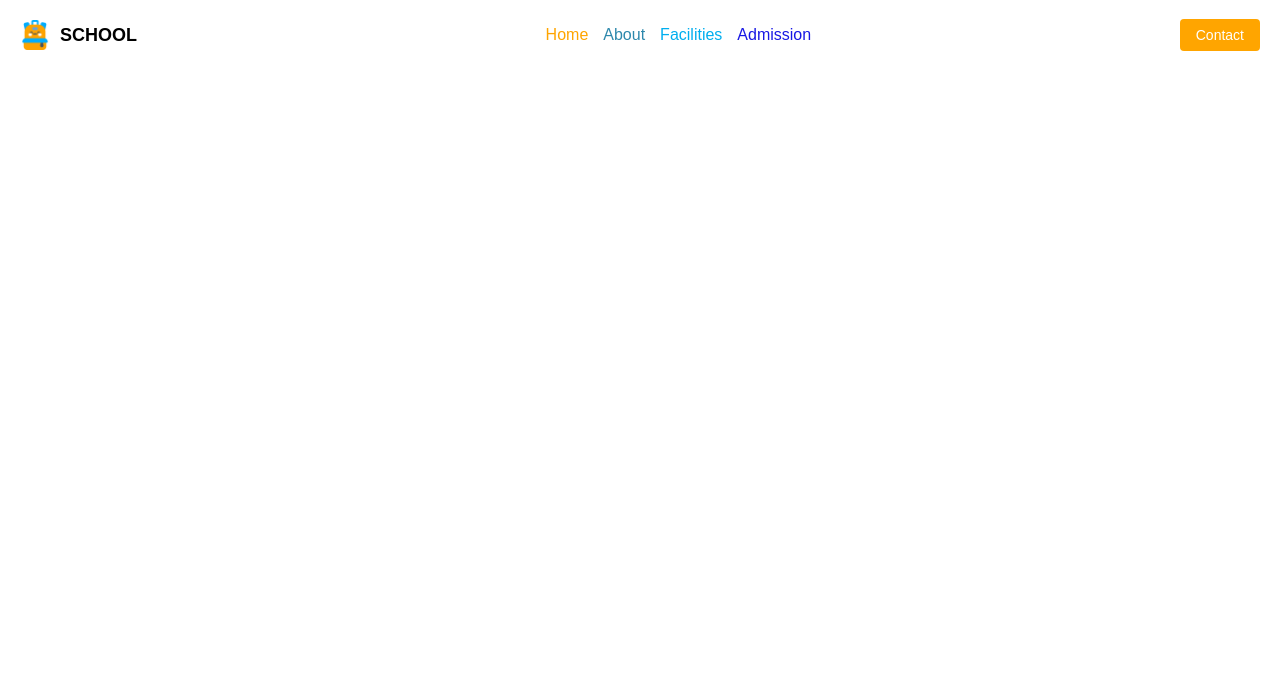
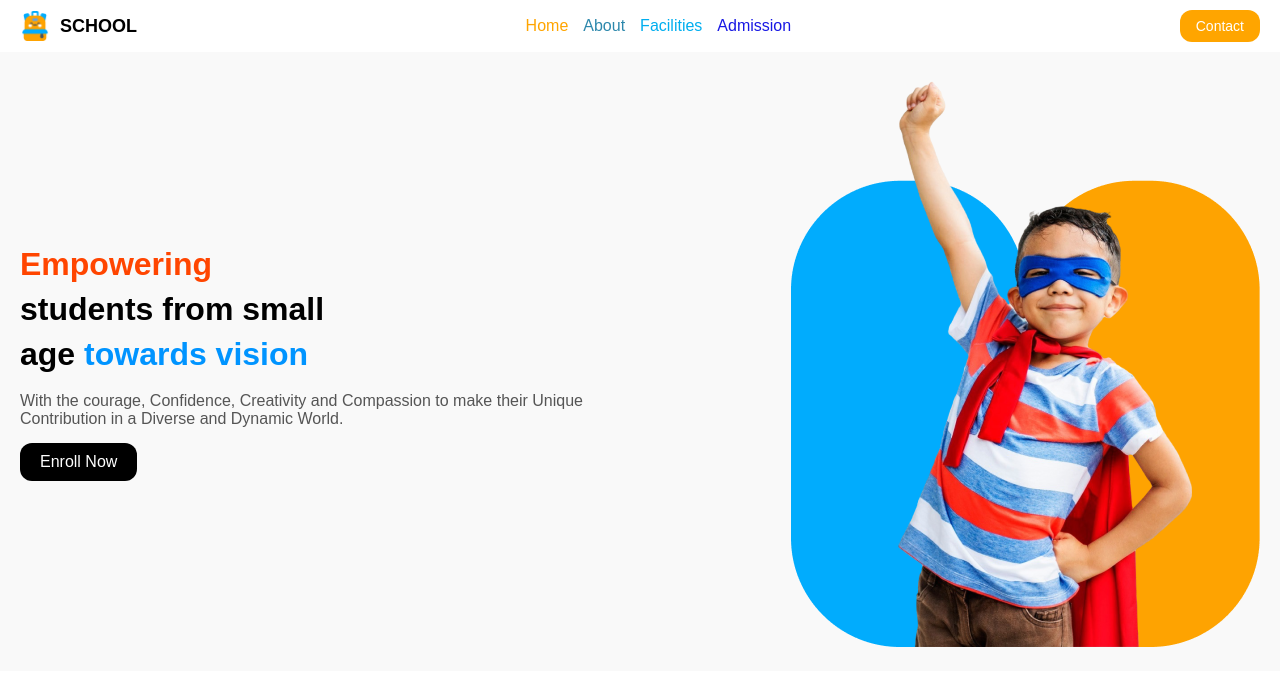
Before and after one commit to mahiii062/Assignment2, a plain HTML site: page index.html in a window 1280 px wide. Drawn offline with Linux system fonts and the light colour scheme.

Commit message:
second commit

```diff
--- a/index.html
+++ b/index.html
@@ -25,6 +25,23 @@
             <span>&#9776;</span>
         </div>
     </nav>
+
+    <section>
+        <div class="banner">
+            <div class="content">
+                <h1>
+                    <span class="hl-orange">Empowering</span> <br>students from small<br>age
+                    <span class="hl-blue">towards vision</span>
+                </h1>
+                <p>With the courage, Confidence, Creativity and Compassion to make their Unique Contribution in a
+                    Diverse and Dynamic World.</p>
+                <button>Enroll Now</button>
+            </div>
+            <div class="image">
+                <img src="assets/hero-kids.png" alt="Child dressed as superhero">
+            </div>
+        </div>
+    </section>
 </body>
 
 </html>
--- a/style/styles.css
+++ b/style/styles.css
@@ -33,6 +33,7 @@ body {
     display: flex;
     list-style: none;
     gap: 15px;
+    cursor: pointer;
 }
 
 .yel {
@@ -51,14 +52,7 @@ body {
     color: rgb(24, 24, 228);
 }
 
-.nav-links a {
-    text-decoration: none;
-    font-size: 14px;
-    color: black;
-    transition: color 0.3s ease;
-}
-
-.nav-links a:hover {
+.nav-links li:hover {
     color: #00AEEF;
 }
 
@@ -68,13 +62,12 @@ body {
     color: white;
     font-size: 14px;
     padding: 8px 16px;
-    border-radius: 4px;
+    border-radius: 12px;
     cursor: pointer;
-    transition: background-color 0.3s ease;
 }
 
 .contact-btn:hover {
-    background-color: #e59400;
+    background-color: orange;
 }
 
 /* Mobile Responsiveness */
@@ -95,3 +88,87 @@ body {
         display: block;
     }
 }
+
+
+/* second option */
+* {
+    margin: 0;
+    padding: 0;
+    box-sizing: border-box;
+}
+
+.banner {
+    display: flex;
+    flex-wrap: wrap;
+    align-items: center;
+    justify-content: space-between;
+    padding: 20px;
+    background-color: #f9f9f9;
+}
+
+.content {
+    max-width: 50%;
+    order: 1;
+}
+
+.content h1 {
+    font-size: 2rem;
+    line-height: 1.4;
+}
+
+.content h1 .hl-blue {
+    color: #0094ff;
+}
+
+.content h1 .hl-orange {
+    color: orangered;
+}
+
+.content p {
+    margin: 15px 0;
+    font-size: 1rem;
+    color: #555;
+}
+
+.content button {
+    padding: 10px 20px;
+    font-size: 1rem;
+    color: white;
+    background-color: black;
+    border: none;
+    border-radius: 12px;
+    cursor: pointer;
+}
+
+.content button:hover {
+    background-color: #444;
+}
+
+.image {
+    max-width: 40%;
+    order: 2;
+}
+
+.image img {
+    width: 100%;
+    height: auto;
+    border-radius: 10px;
+}
+
+/* Responsive Design */
+@media (max-width: 768px) {
+    .banner {
+        flex-direction: column-reverse;
+        align-items: center;
+        text-align: center;
+    }
+
+    .content {
+        max-width: 90%;
+    }
+
+    .image {
+        max-width: 90%;
+        margin-bottom: 20px;
+    }
+}
```
